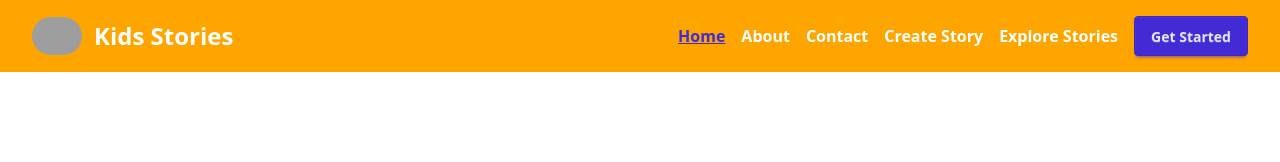
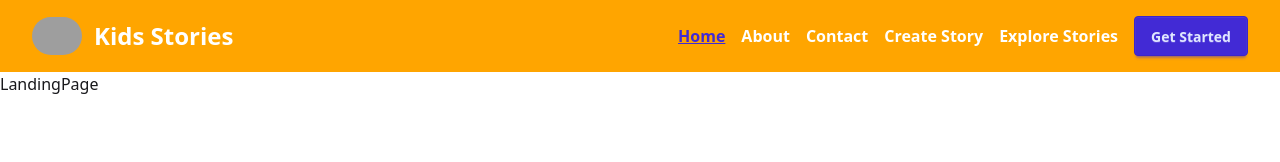
Before and after one commit to Mahmoud123Jamal/Generate_Stories_Using_Gemini_Api_NextJS, a Next.js app: page / in a window 1280 px wide. Shown: the top 162 px of the page. Built offline with nearby package versions, Linux system fonts and the light colour scheme; no server answers; grey boxes are pictures that could not be loaded.

Commit message:
add dynamic loading for LandingPage component

```diff
--- a/app/page.tsx
+++ b/app/page.tsx
@@ -1,9 +1,15 @@
 import Header from "@/components/Header";
+import Loading from "@/components/loading";
+import dynamic from "next/dynamic";
 
 export default function Home() {
+  const LandingPage = dynamic(() => import("@/components/LandingPage"), {
+    loading: () => <Loading />,
+  });
   return (
     <div>
       <Header />
+      <LandingPage />
     </div>
   );
 }
```
